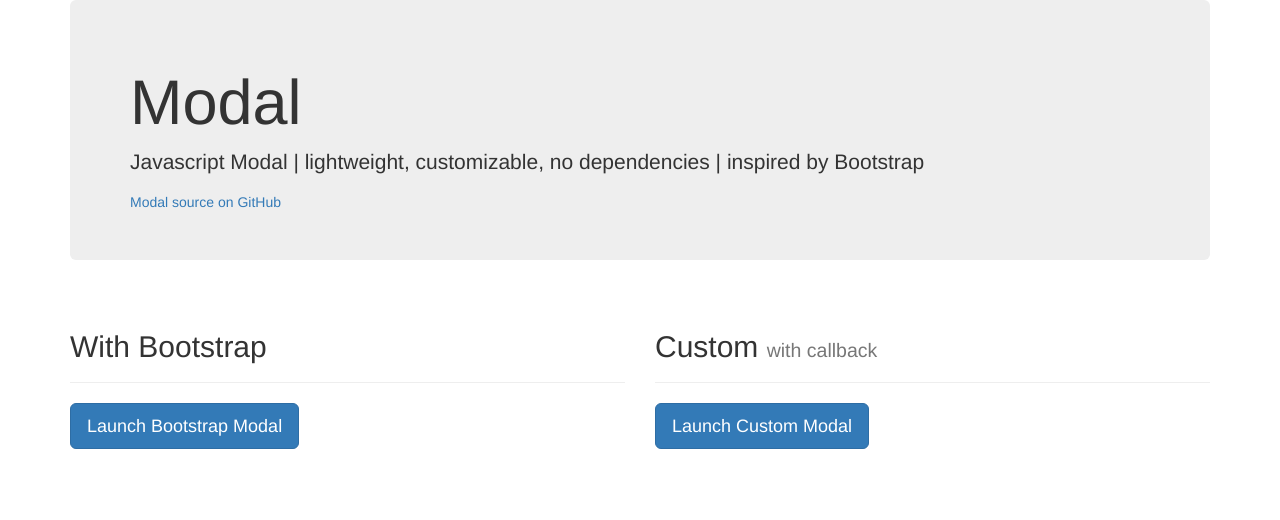
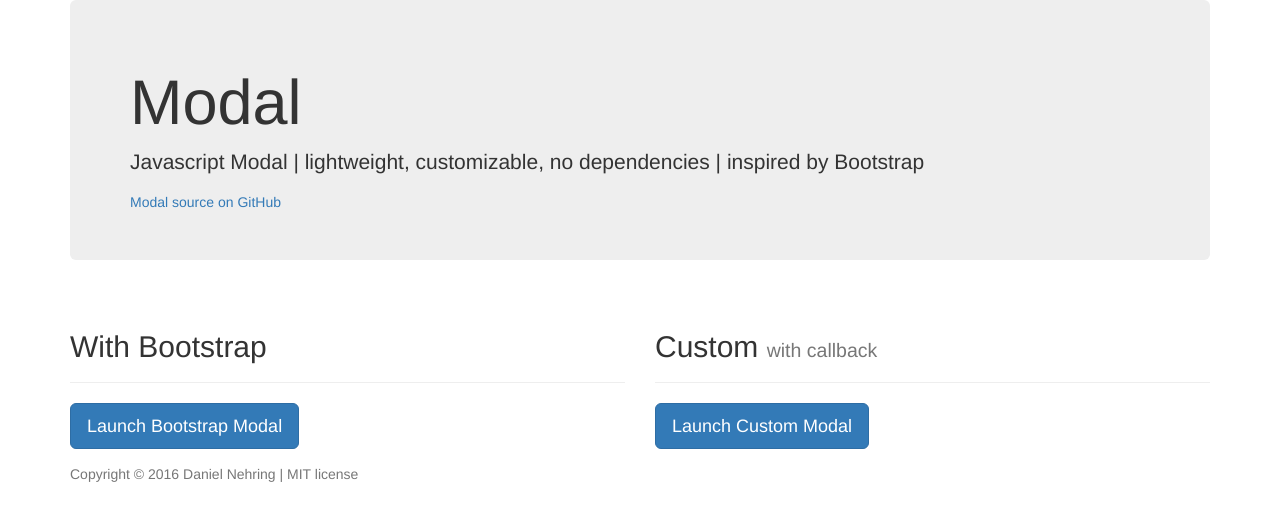
Before and after one commit to NehrDani/Modal, a website: page index.html in a window 1280 px wide. Drawn offline with nearby package versions, Linux system fonts and the light colour scheme.

Commit message:
update package json

```diff
--- a/index.html
+++ b/index.html
@@ -201,6 +201,10 @@
         </script>
       </section>
     </div>
+
+    <footer class="text-muted">
+      Copyright © 2016 Daniel Nehring | MIT license
+    </footer>
   </main>
 </body>
 </html>
```
Also changed, not shown: package.json (+9 -1 lines).
